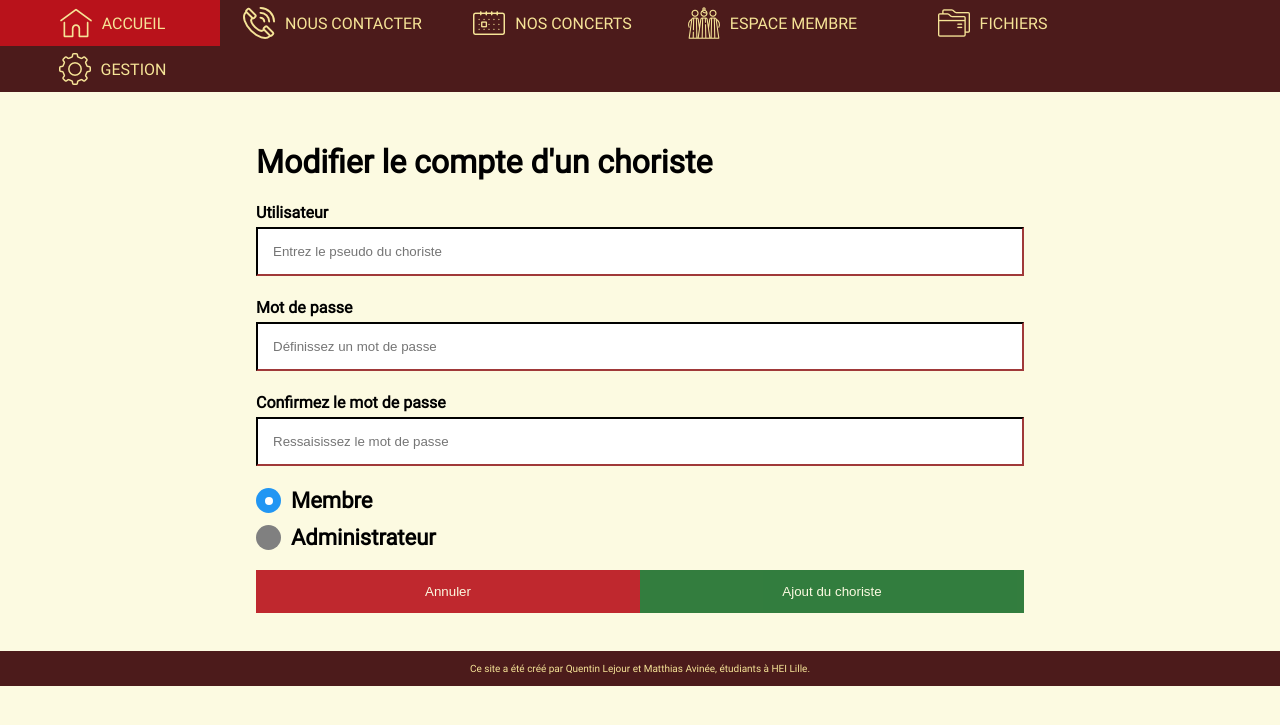
After one commit to matthiasAvinee/gospel, a Spring app: page /modifierMembre in a window 1280 px wide. The commit adds this page. Shown: the top 725 px of the page. Run offline with Thymeleaf, Linux system fonts and the light colour scheme; the template is opened without the code that fills it, so the values that code supplies are empty.

Commit message:
modifier compte, check !

```diff
--- a/src/main/java/dao/impl/MembreDao.java
+++ b/src/main/java/dao/impl/MembreDao.java
@@ -10,4 +10,6 @@ public interface MembreDao {
     public Membre getmembre(Integer id);
 
     public Membre addMembre(Membre membre);
+
+    public Membre updateMembre (int id, String pseudo, String mdp, String role);
 }
--- a/src/main/java/manager/MembreLibrary.java
+++ b/src/main/java/manager/MembreLibrary.java
@@ -42,4 +42,8 @@ public class MembreLibrary {
 
         return membreDao.addMembre(membre);
     }
+
+    public Membre updateMembre(int id, String pseudo, String mdp, String role){
+        return membreDao.updateMembre(id, pseudo, mdp, role);
+    }
 }
--- /dev/null
+++ b/src/main/webapp/WEB-INF/templates/modifierMembre.html
@@ -0,0 +1,83 @@
+<!DOCTYPE html>
+<html xmlns:th="http://www.thymeleaf.org">
+<head>
+	<title>modification-membre</title>
+	<meta charset="utf-8">
+	<link rel="stylesheet" type="text/css" href="css/gospel.css">
+	<script src="js/main.js"></script>
+</head>
+<body>
+
+	<nav class="navbar">
+
+		<ul class="navlinks">
+
+			<a class="bouton" href="home.html"><img src="icones/home.png" class="icone"><div>ACCUEIL</div></a>
+			<a class="bouton" href="contacter.html"><img src="icones/phone.png" class="icone"><div>NOUS CONTACTER</div></a>
+			<a class="bouton" href="concerts.html"><img src="icones/calendar.png" class="icone"><div>NOS CONCERTS</div></a>
+			<a class="bouton" href="connexion.html"><img src="icones/gospel.png" class="icone"><div>ESPACE MEMBRE</div></a>
+
+			<div class="dropdown-contenu">
+
+				<a class="bouton" href=""><img src="icones/folder.png" class="icone"><div>FICHIERS</div></a>
+
+					<div class="dropdown-menu">
+						<a class="dropdown" href=""><img src="icones/lyrics.png" class="icone"><div>PAROLES</div></a>
+						<a class="dropdown" href=""><img src="icones/camera.png" class="icone"><div>PHOTOS</div></a>
+						<a class="dropdown" href=""><img src="icones/video.png" class="icone"><div>VIDÉOS</div></a>
+						<a class="dropdown" href=""><img src="icones/microphone.png" class="icone"><div>ENREGISTREMENTS</div></a>
+					</div>
+
+			</div>
+
+			<a class="bouton" href=""><img src="icones/wheel.png" class="icone"><div>GESTION</div></a>
+
+		</ul>
+
+	</nav>
+
+	<div class="corps">
+
+	<p th:if="${error != null}" th:text="${error}"></p>
+
+		<form method="post" class="formulaire">
+
+			<h1>Modifier le compte d'un choriste</h1>
+
+			<label>Utilisateur</label>
+    		<input type="text" placeholder="Entrez le pseudo du choriste" name="pseudo" th:value="${membre.pseudo}" required>
+
+    		<label>Mot de passe</label>
+    		<input type="password" placeholder="Définissez un mot de passe" name="mdp" required>
+
+    		<label>Confirmez le mot de passe</label>
+    		<input type="password" placeholder="Ressaisissez le mot de passe" name="confirm-mdp" required>
+
+			<label class="container">Membre
+			    <input type="radio" checked="checked" name="radio" value="membre">
+				<span class="checkmark"></span>
+			</label>
+
+			<label class="container">Administrateur
+			    <input type="radio" name="radio" value="administrateur">
+				<span class="checkmark"></span>
+			</label>
+
+    		<div class="groupe-boutons">
+      			<button type="button" class="cancel">Annuler</button>
+      			<button type="submit" class="ok">Ajout du choriste</button>
+    		</div>
+
+
+    	</form>
+
+	</div>
+
+	<footer>
+
+		<p> Ce site a été créé par Quentin Lejour et Matthias Avinée, étudiants à HEI Lille. </p>
+
+	</footer>
+
+</body>
+</html>
```
Also changed, not shown: src/main/java/dao/impl/impl/MembreDaoImpl.java (+19 -3 lines), src/main/java/servlets/modifierMembreServlet.java (+33 -9 lines), src/main/webapp/WEB-INF/templates/gestion.html (+14 -4 lines), 10 other files.
